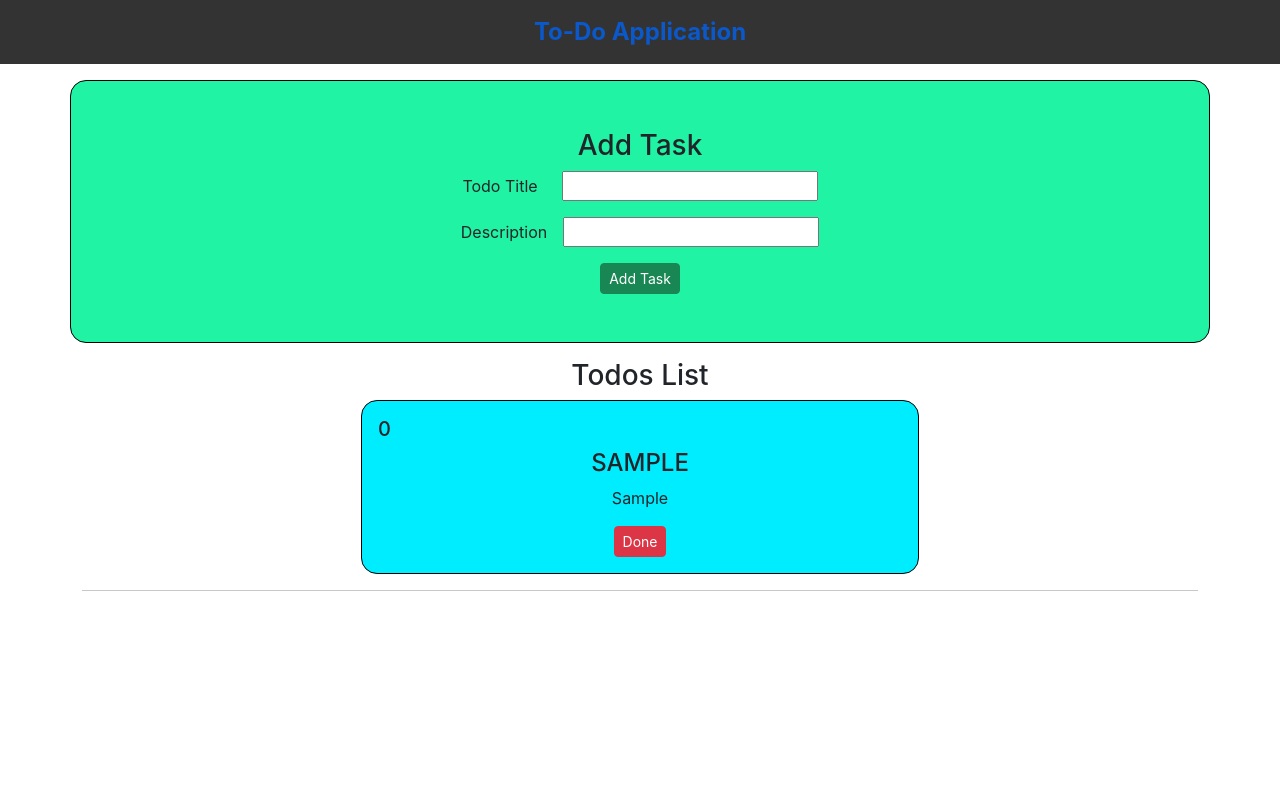
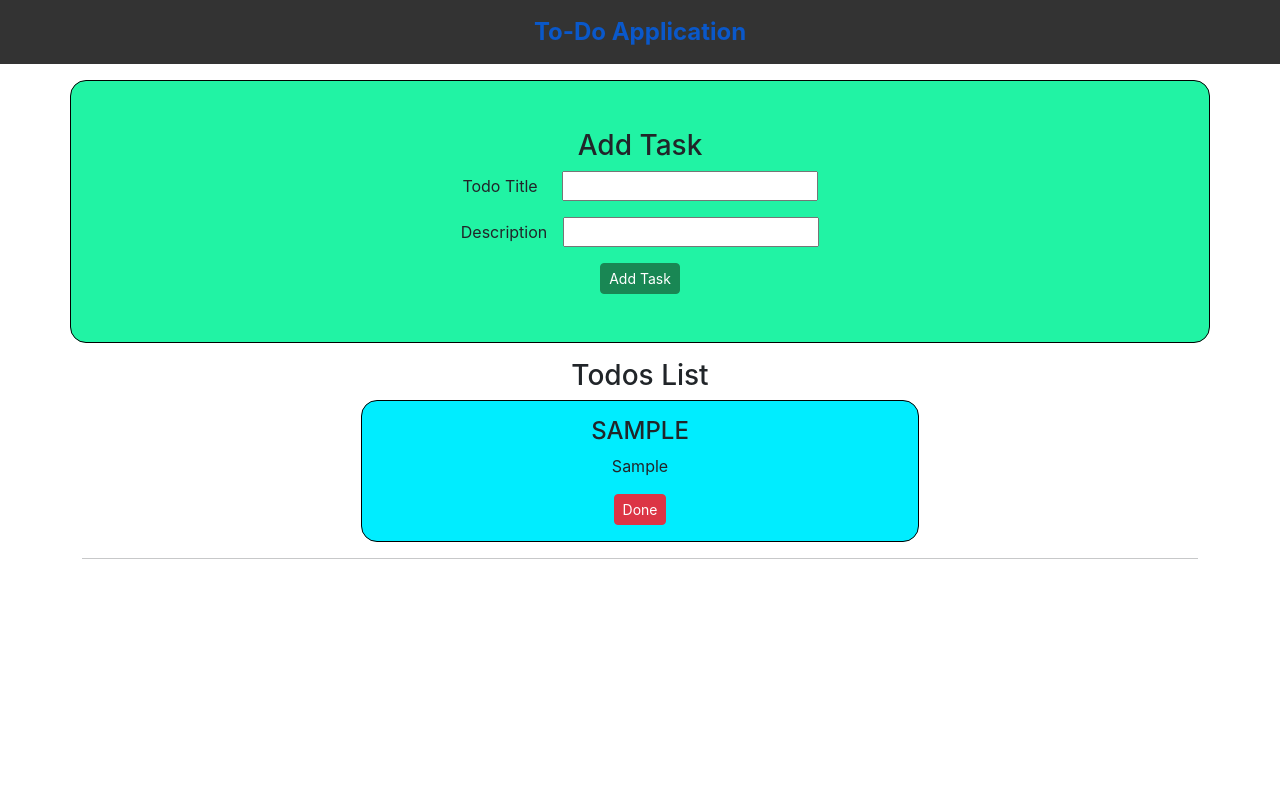
Before and after one commit to anuragK-24/TodoList, a React (Create React App) app: page / in a window 1280 px wide. Both pictures are taken after typing "Sample", "Sample" into the empty fields and a click on the button "Add Task". Shown: the top 800 px of the page. Built offline with nearby package versions, Linux system fonts and the light colour scheme.

Commit message:
Modified TodoItem.js

```diff
--- a/src/MyComponents/TodoItem.js
+++ b/src/MyComponents/TodoItem.js
@@ -4,7 +4,6 @@ export const TodoItem = ({todo, onDelete}) => {
   return (
     <center>
       <div  style={{border:"1px solid black", borderRadius:"1em",alignItems:"center", backgroundColor:"#00edff",width:"50%" , padding:"1em",textAlign:"center"}}>
-          <h5 style={{textAlign:"initial", block:"none"}}>{todo.sno}</h5>
           <h4 style={{textAlign:"center"}}>{todo.title.toUpperCase()}</h4>
           <p>{todo.desc}</p>
           <button className="btn btn-sm btn-danger" onClick={() => {onDelete(todo)}}
```
